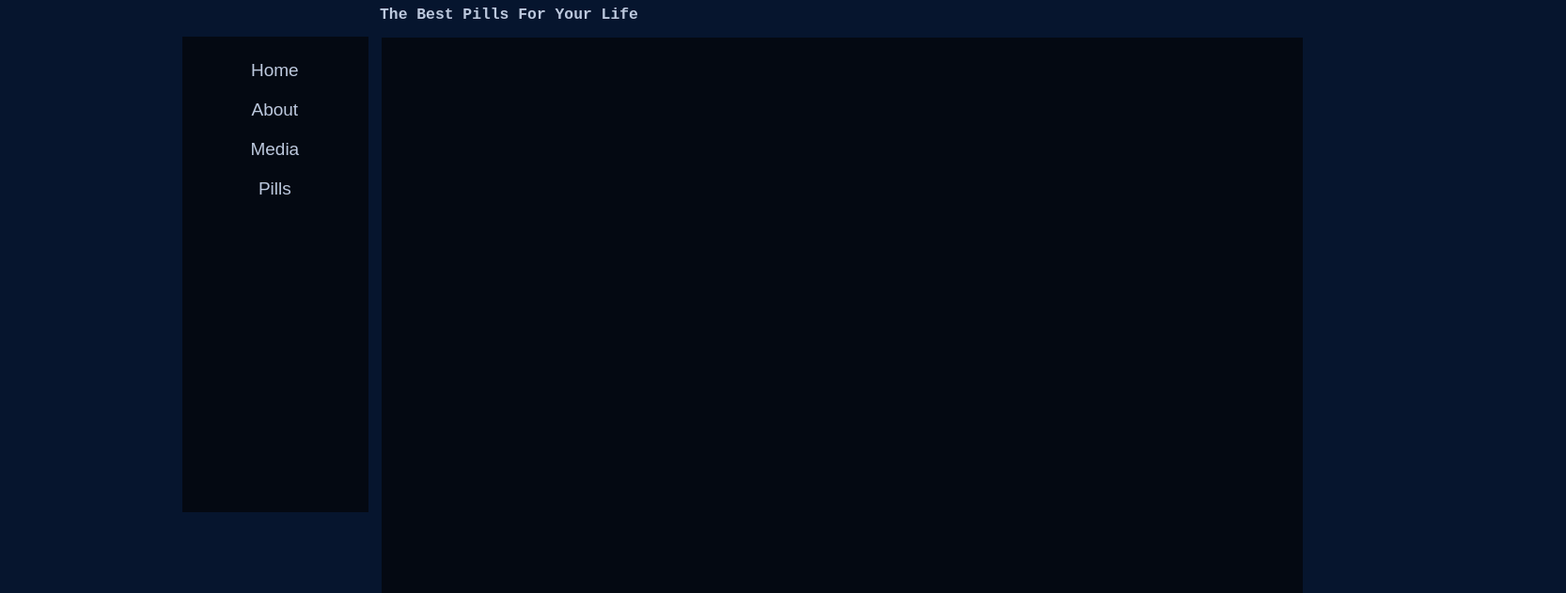
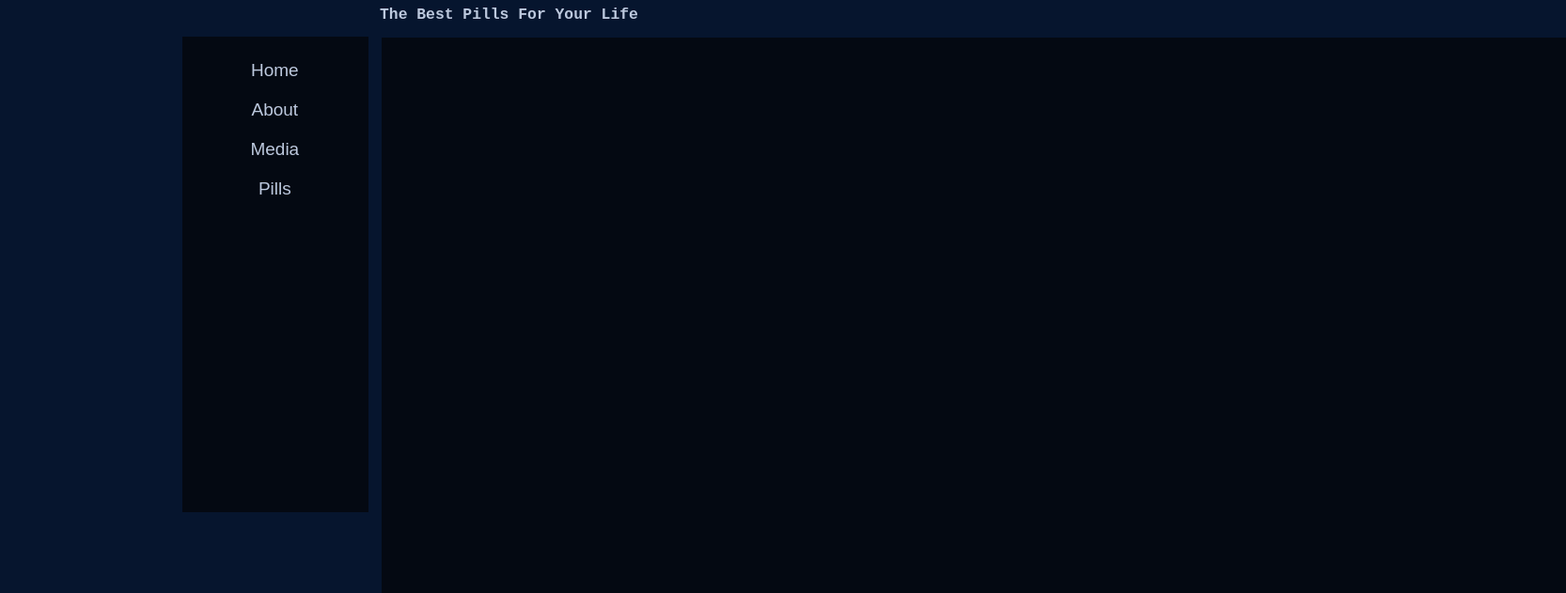
Before and after one commit to johnymcreed/pills, a plain HTML site: page index.html in a window 1280 px wide. Shown: the part 97-728 px from the top of the page at 94% size, 1666 px wide, since content can reach past the window. Drawn offline with Linux system fonts and the light colour scheme.

Commit message:
Update style.css

```diff
--- a/data/style.css
+++ b/data/style.css
@@ -36,8 +36,8 @@ body {
 }
 
 .mainbar-iframe {
-  height:56rem;
-  width:70rem;
+  height:45rem;
+  width:90rem;
   background-color:#040912;
   border:none;
 }
```
